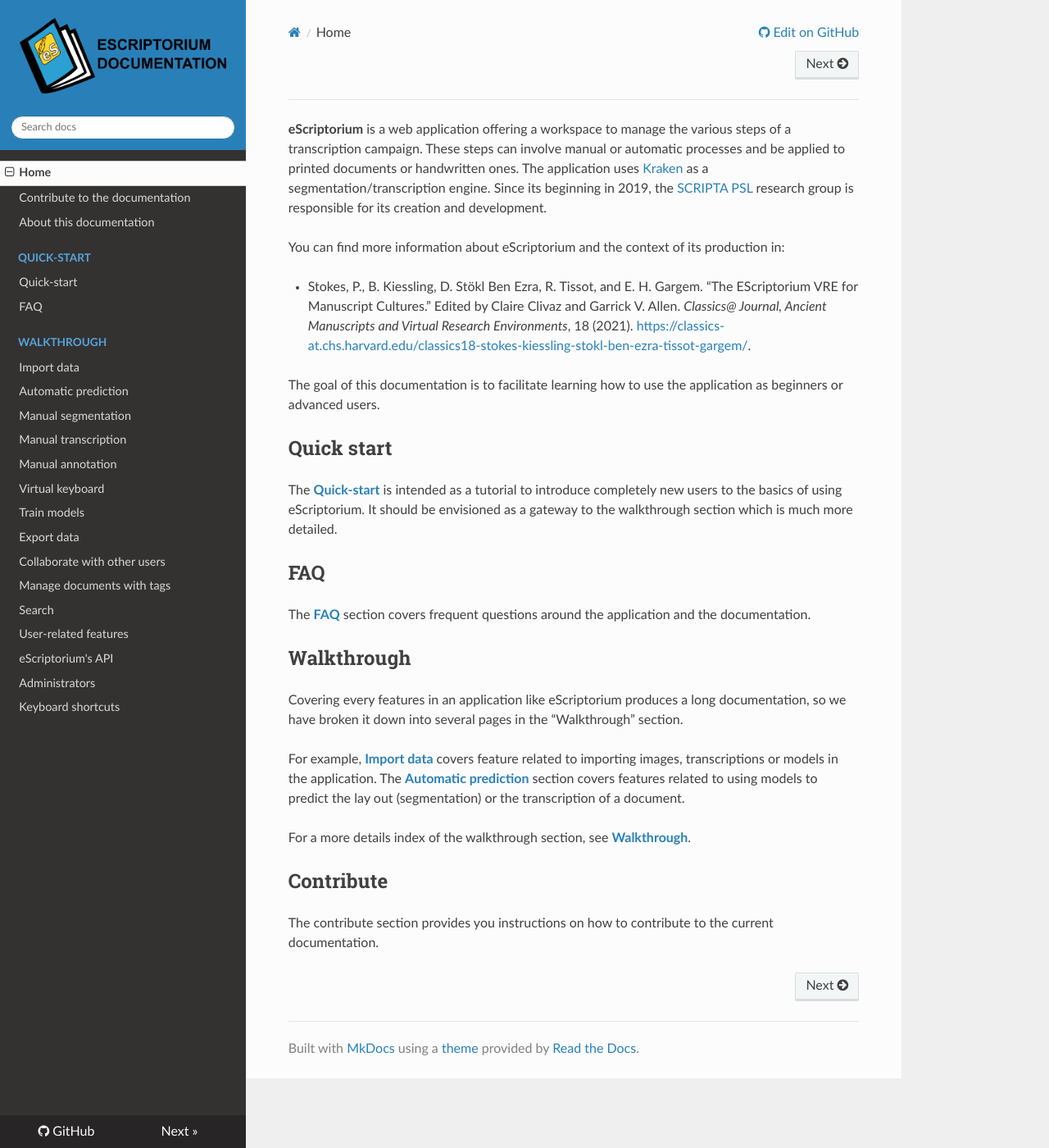
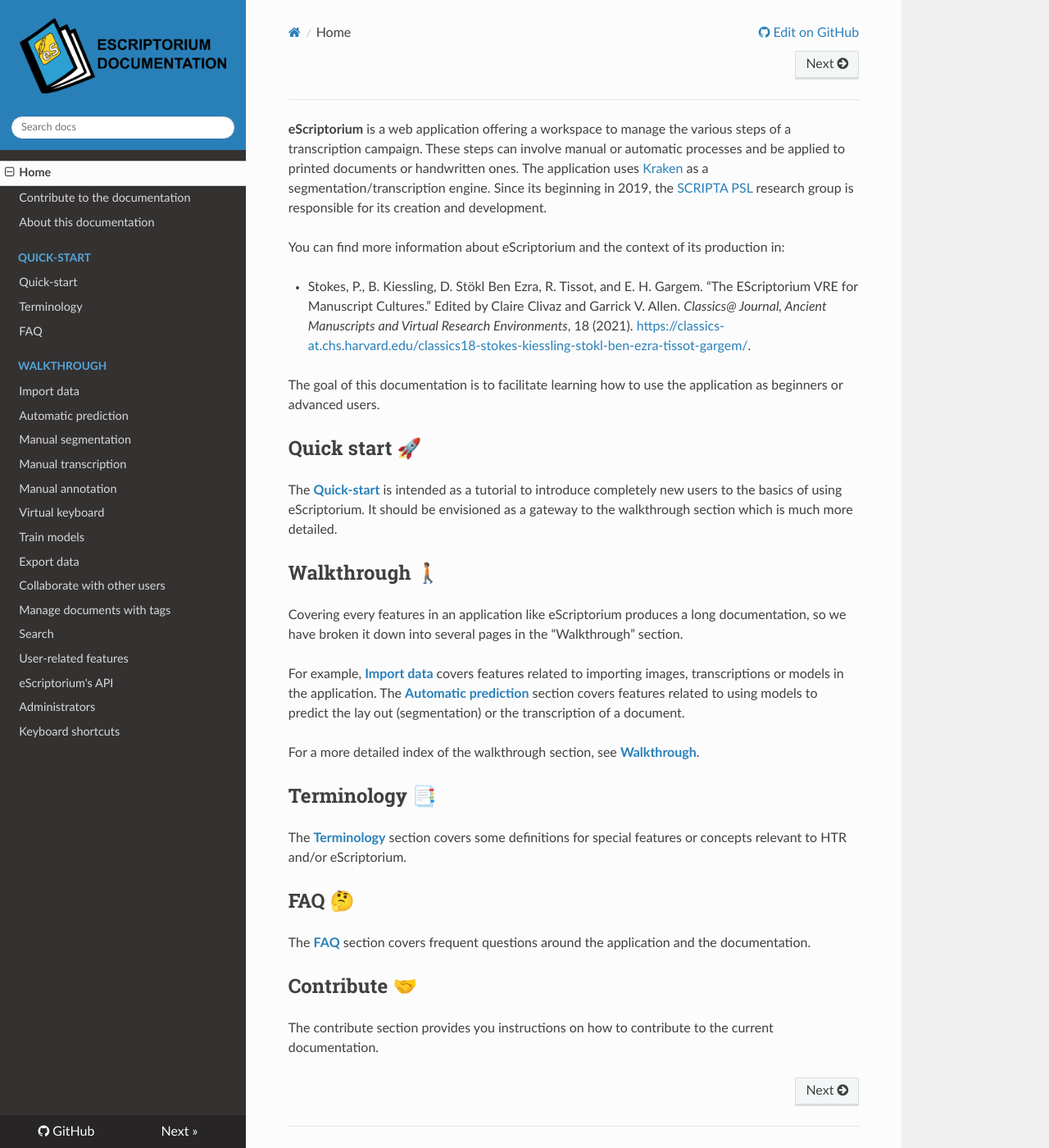
Before and after one commit to alix-tz/escriptorium-documentation, an MkDocs documentation site: the page built from docs/index.md, in a window 1280 px wide and 1400 px high. Shown: the whole window at 82% size. Built offline with MkDocs 1.6.1, drawn with Linux system fonts in a browser that asks for light colours; nearby versions of some CDN libraries.

Commit message:
Adding a first version for the terminology page! (#84)
* adding a first version for the terminology page!

* minor typo

* fixed typos

* minor fix

```diff
--- a/docs/index.md
+++ b/docs/index.md
@@ -15,22 +15,26 @@
 
 The goal of this documentation is to facilitate learning how to use the application as beginners or advanced users.
 
-## Quick start
+## Quick start 🚀
 
 The [**Quick-start**](quick-start.md) is intended as a tutorial to introduce completely new users to the basics of using eScriptorium. It should be envisioned as a gateway to the walkthrough section which is much more detailed.
 
-## FAQ
+## Walkthrough 🚶🏽
+
+Covering every features in an application like eScriptorium produces a long documentation, so we have broken it down into several pages in the "Walkthrough" section.
+
+For example, [**Import data**](import.md) covers features related to importing images, transcriptions or models in the application. The [**Automatic prediction**](predict.md) section covers features related to using models to predict the lay out (segmentation) or the transcription of a document.
+
+For a more detailed index of the walkthrough section, see [**Walkthrough**](walkthrough.md).
+
+## Terminology 📑
+
+The [**Terminology**](terminology.md) section covers some definitions for special features or concepts relevant to HTR and/or eScriptorium.
+
+## FAQ 🤔
 
 The [**FAQ**](FAQ.md) section covers frequent questions around the application and the documentation.
 
-## Walkthrough
-
-Covering every features in an application like eScriptorium produces a long documentation, so we have broken it down into several pages in the "Walkthrough" section.
-
-For example, [**Import data**](import.md) covers feature related to importing images, transcriptions or models in the application. The [**Automatic prediction**](predict.md) section covers features related to using models to predict the lay out (segmentation) or the transcription of a document.
-
-For a more details index of the walkthrough section, see [**Walkthrough**](walkthrough.md).
-
-## Contribute
+## Contribute 🤝
 
 The contribute section provides you instructions on how to contribute to the current documentation.
--- a/mkdocs.yml
+++ b/mkdocs.yml
@@ -79,6 +79,7 @@
     - About this documentation: about.md
     - Quick-start:
         - Quick-start: quick-start.md
+        - Terminology: terminology.md
         - FAQ : FAQ.md
     - Walkthrough:
         - "Import data": import.md
```
Also changed, not shown: other parts of docs/index.md (+1 -1 lines), docs/terminology.md (added, +63 -0 lines), docs/img/terminology/panels.png (added).
